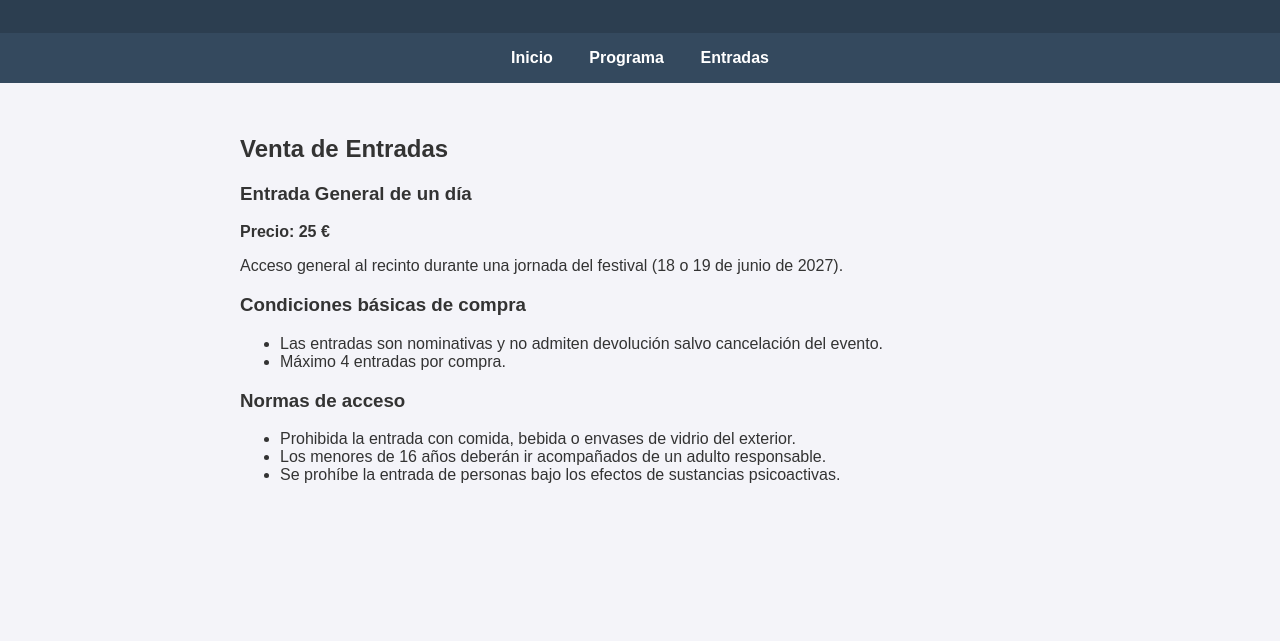
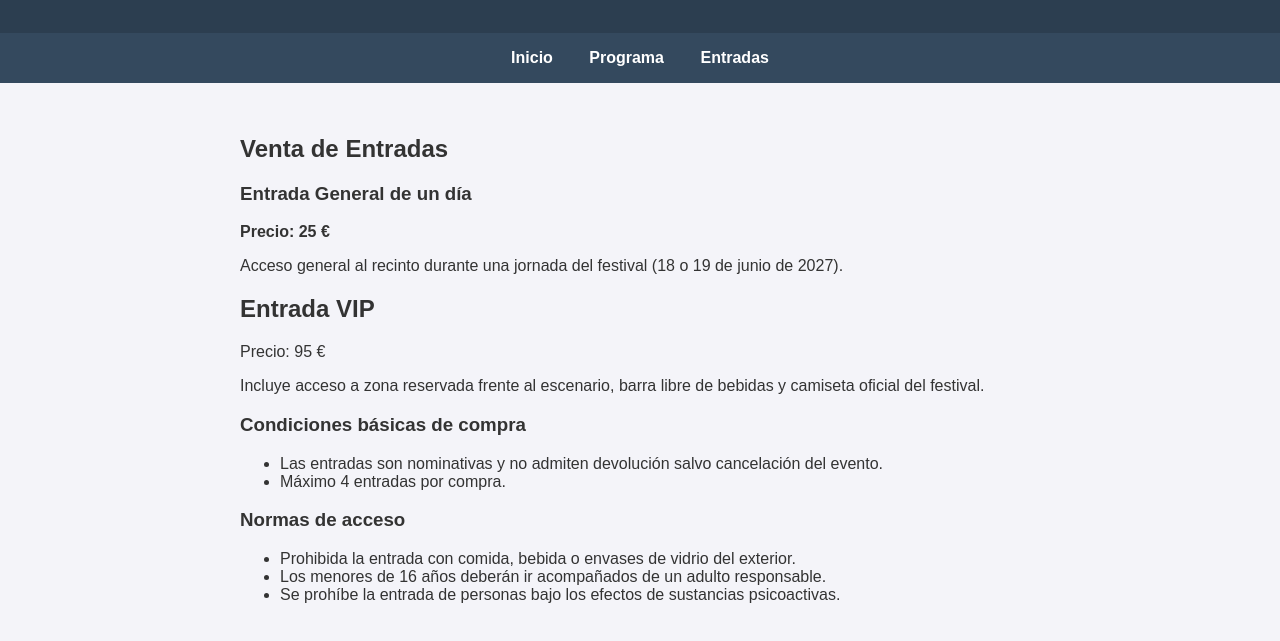
Before and after one commit to gonzalezprieto/festival-dam-2027, a plain HTML site: page entradas.html in a window 1280 px wide. Shown: the part 111-752 px from the top of the page. Drawn offline with Linux system fonts and the light colour scheme.

Commit message:
añado informacion de entrada vip

```diff
--- a/entradas.html
+++ b/entradas.html
@@ -22,6 +22,11 @@
             <p>Acceso general al recinto durante una jornada del festival (18 o 19 de junio de 2027).</p>
         </section>
         <section>
+            <h2>Entrada VIP</h2>
+            <p>Precio: 95 €</p>
+            <p>Incluye acceso a zona reservada frente al escenario, barra libre de bebidas y camiseta oficial del festival.</p>
+        </section>
+        <section>
             <h3>Condiciones básicas de compra</h3>
             <ul>
                 <li>Las entradas son nominativas y no admiten devolución salvo cancelación del evento.</li>
```
